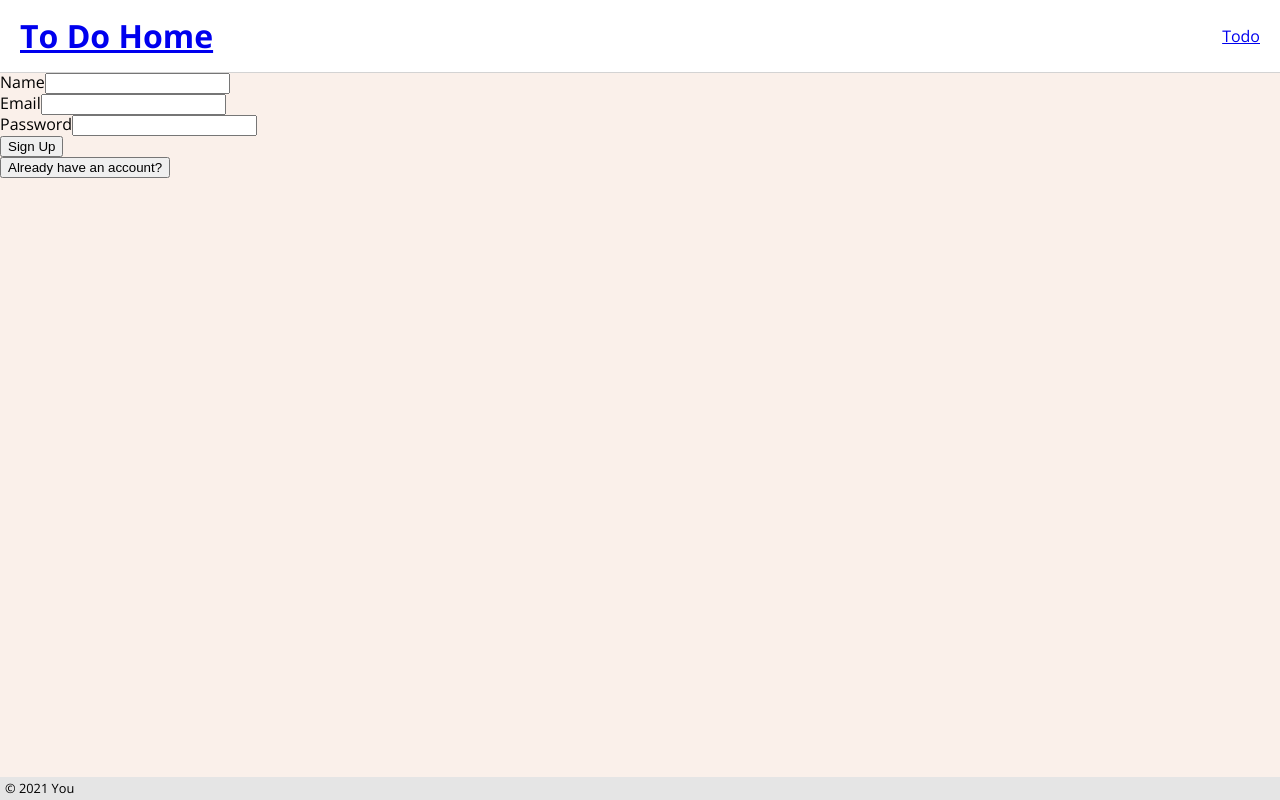
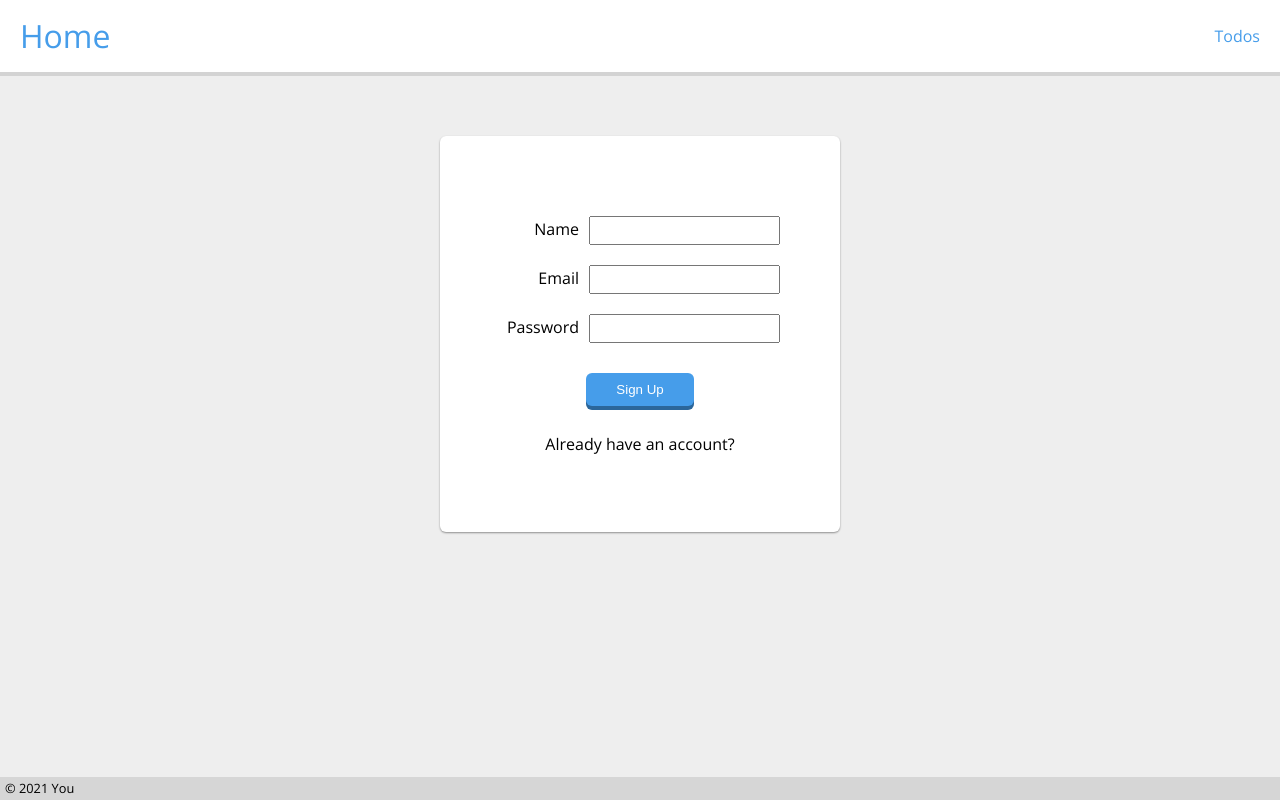
Before and after one commit to austin-summerlin/Lab-14-ToDo-FrontEnd, a React (Create React App) app: page /auth in a window 1280 px wide. Built offline with nearby package versions, Linux system fonts and the light colour scheme.

Commit message:
add style and html formatting

```diff
--- a/src/app/App.css
+++ b/src/app/App.css
@@ -5,5 +5,4 @@
 }
 
 main {
-  background: #FAF0EA;
 }
--- a/src/app/Header.css
+++ b/src/app/Header.css
@@ -1,6 +1,7 @@
 .Header {
   padding: 20px;
-  border-bottom: 1px solid lightgray;
+  background-color: #fff;
+  border-bottom: 4px solid lightgray;
   display: flex;
   justify-content: space-between;
   align-items: center;
@@ -8,5 +9,10 @@
 
 h1 {
   font-size: 2rem;
-  font-weight: bold;
+  font-weight: 300;
 }
+
+a {
+  text-decoration: none;
+  color: #469dea;
+}
--- a/src/app/Header.js
+++ b/src/app/Header.js
@@ -8,9 +8,9 @@ class Header extends Component {
     return (
       <header className="Header">
 
-        <h1><NavLink to="/">To Do Home</NavLink></h1>
+        <h1><NavLink to="/">Home</NavLink></h1>
 
-        <NavLink to="/todos">Todo</NavLink>
+        <NavLink to="/todos">Todos</NavLink>
 
       </header>
     );
--- a/src/auth/Auth.css
+++ b/src/auth/Auth.css
@@ -1,3 +1,57 @@
 .auth {
-  margin: auto;
+  margin: 60px auto;
+  width: 400px;
+  padding: 60px;
+  background-color: #fff;
+  box-shadow: 0px 1px 2px rgb(0 0 0 / 40%);
+  border-radius: 6px;
+  text-align: right;
 }
+
+.auth p {
+  margin: 20px 0;
+}
+
+.auth input {
+  margin-left: 10px;
+}
+
+.buttons {
+  text-align: center;
+}
+
+button[type=submit] {
+  background: #469dea;
+  padding: 9px 30px;
+  color: white;
+  border: 0;
+  border-radius: 6px;
+  font-weight: 300;
+  box-shadow: 0px 4px 0px #2b669a;
+  margin: 10px;
+  cursor: pointer;
+}
+
+button[type=submit]:hover {
+  background-color: #3c8ace;
+  box-shadow: 0px 4px 0px #245783;
+}
+
+.switch {
+  cursor: pointer;
+}
+
+.switch:hover {
+  color: #469dea;
+}
+
+.auth input {
+  padding: 5px;
+}
+
+.error {
+  text-align: center;
+  color: #dc1818;
+  text-transform: capitalize;
+  font-size: .9rem;
+}
--- a/src/auth/Auth.js
+++ b/src/auth/Auth.js
@@ -75,19 +75,19 @@ export default class auth extends Component {
           </label>
         </p>
 
-        <p>
+        <p className="buttons">
           <button type="submit">{isSignUp ? 'Sign Up' : 'Log In'}</button>
         </p>
 
-        <p>
-          <button type="button" className="switch" onClick={this.handleSwitch}>
+        <p className="buttons">
+          <div type="button" className="switch" onClick={this.handleSwitch}>
             {isSignUp
               ? 'Already have an account?'
               : 'Need to create an account?'
             }
-          </button>
+          </div>
         </p>
-        {error && <p>{error}</p>}
+        {error && <p className="error">{error}</p>}
       </form>
     );
   }
--- a/src/index.css
+++ b/src/index.css
@@ -1,11 +1,15 @@
 @import url('https://fonts.googleapis.com/css2?family=Open+Sans:ital,wght@0,300;0,400;0,600;0,700;0,800;1,300;1,400;1,600;1,700;1,800&display=swap');
+
+* {
+  box-sizing: border-box;
+}
 
 body {
   margin: 0;
   font-family: 'Open Sans', sans-serif;
   -webkit-font-smoothing: antialiased;
   -moz-osx-font-smoothing: grayscale;
-
+  background-color: #eee;
 }
 
 code {
--- a/src/todos/TodosPage.css
+++ b/src/todos/TodosPage.css
@@ -3,36 +3,67 @@
 }
 
 .TodosPage input[type=checkbox] {
-  visibility: hidden;
+  display: none;
+  left: 0;
 }
 
 .TodosPage {
   margin: 60px auto;
   width: 400px;
+  background: #fff;
+  padding: 30px;
+  box-shadow: 0px 1px 2px rgb(0 0 0 / 40%);
+  border-radius: 6px;
 }
 
 .TodosPage button {
   height: fit-content;
+  width: fit-content;
   align-self: center;
+  border: 0;
+  background: 0;
 }
 
 h2 {
   font-size: 2.2rem;
   font-weight: 300;
+  color: rgba(0,0,0,.5);
 }
 
 h3 {
-  font-size: 1.8rem;
+  font-size: 1.4rem;
   font-weight: 400;
+  padding: 5px;
+  color: rgba(0,0,0,.8);
+}
+
+h3:hover {
+  background-color: rgba(0,0,0,.075);
+  cursor: pointer;
 }
 
 .TodosPage li {
   display: grid;
-  grid-template-columns: auto 100px;
+  grid-template-columns: auto 30px;
+  margin: 20px 0;
+  margin: 15px 0;
 }
+
 
 .add-task {
   padding: 5px;
   font-size: 1.5rem;
   margin: 10px 0;
+  width: 100%;
+  color: rgba(0,0,0,.8);
 }
+
+i {
+  font-size: 20px;
+  color: rgba(0,0,0,.6);
+}
+
+i:hover {
+  color: rgb(179 15 15);
+  cursor: pointer;
+}
```
